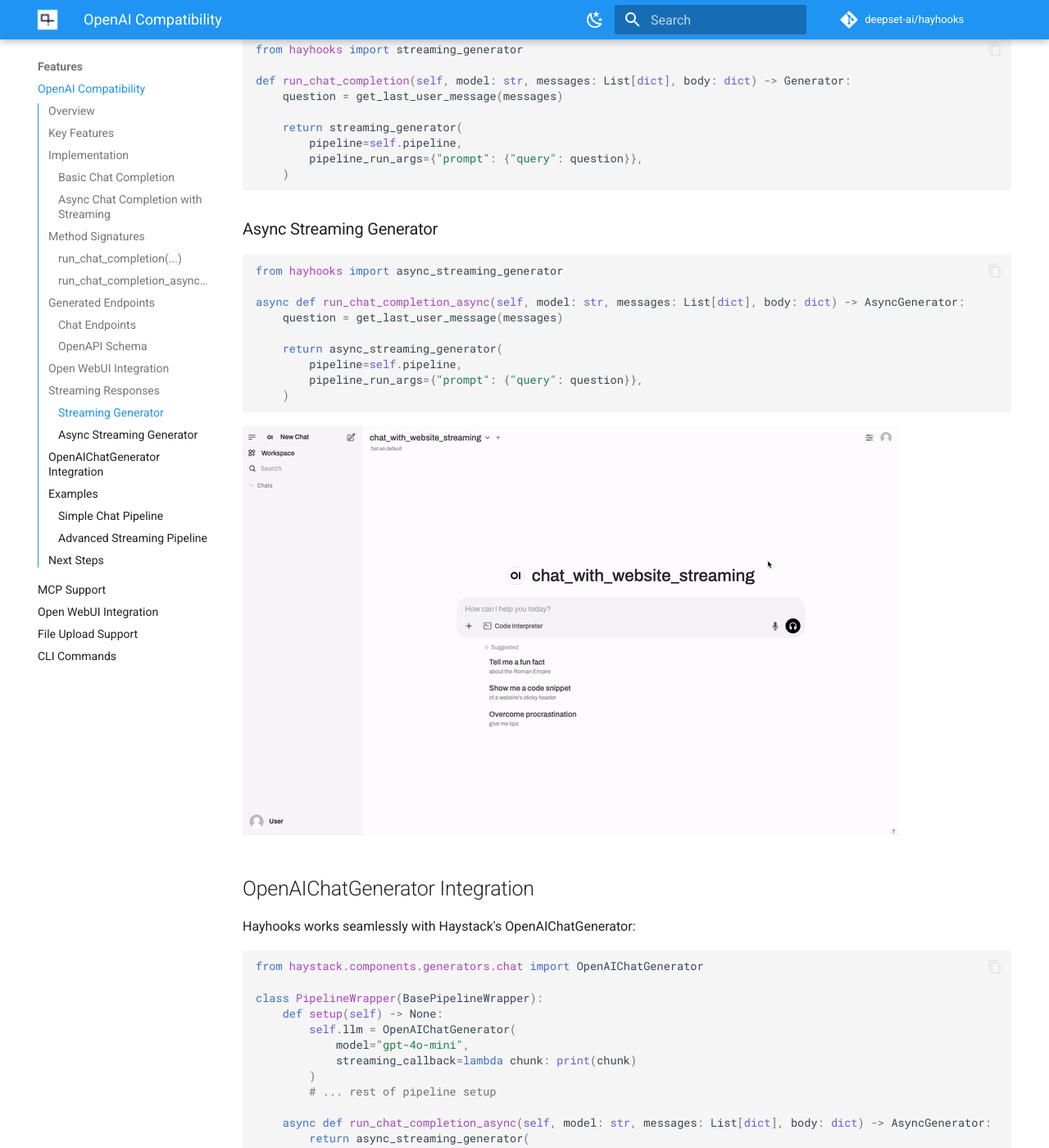
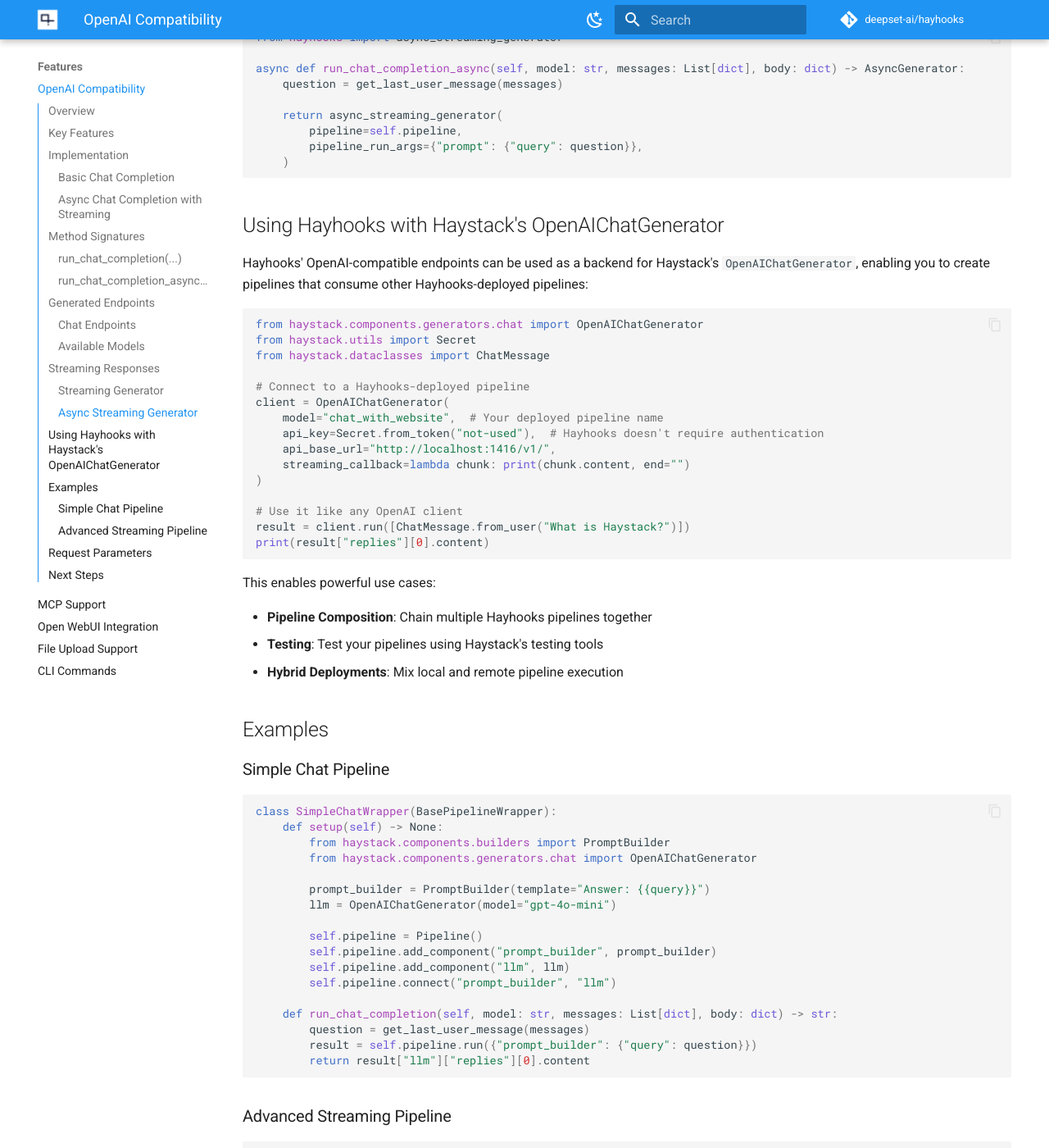
Before and after one commit to deepset-ai/hayhooks, an MkDocs documentation site: the page built from docs/features/openai-compatibility.md, in a window 1280 px wide and 1400 px high, scrolled down 3456 px. Shown: the whole window at 82% size. Built offline with MkDocs 1.6.1 and Material for MkDocs 9.7.7, drawn with Linux system fonts in a browser that asks for light colours; comment, search, counter and statistics services are not loaded; the version menu is left out; some of the changed text lies outside the part shown.

Commit message:
Update Open WebUI integration

````diff
--- a/docs/features/openai-compatibility.md
+++ b/docs/features/openai-compatibility.md
@@ -4,7 +4,7 @@
 
 ## Overview
 
-Hayhooks can automatically generate OpenAI-compatible endpoints if you implement the `run_chat_completion` method in your pipeline wrapper. This makes Hayhooks compatible with fully-featured chat interfaces like [Open WebUI](https://openwebui.com/), so you can use it as a backend for your chat interface.
+Hayhooks can automatically generate OpenAI-compatible endpoints if you implement the `run_chat_completion` or `run_chat_completion_async` method in your pipeline wrapper. This makes Hayhooks compatible with any OpenAI-compatible client or tool, including chat interfaces, agent frameworks, and custom applications.
 
 ## Key Features
 
@@ -108,41 +108,29 @@
 
 ### Chat Endpoints
 
-- `/{pipeline_name}/chat` - Direct chat endpoint
-- `/chat/completions` - OpenAI-compatible endpoint
-- `/v1/chat/completions` - OpenAI API compatible endpoint
+- `/{pipeline_name}/chat` - Direct chat endpoint for a specific pipeline
+- `/chat/completions` - OpenAI-compatible endpoint (routes to the model specified in request)
+- `/v1/chat/completions` - OpenAI API v1 compatible endpoint
 
-### OpenAPI Schema
+All endpoints support the standard OpenAI chat completion request format:
 
-The endpoints are automatically documented in the OpenAPI schema:
-
-```yaml
-/chat/completions:
-  post:
-    summary: OpenAI-compatible chat completion
-    requestBody:
-      content:
-        application/json:
-          schema:
-            type: object
-            properties:
-              model:
-                type: string
-              messages:
-                type: array
-                items:
-                  $ref: '#/components/schemas/ChatMessage'
-              stream:
-                type: boolean
-                default: false
-    responses:
-      '200':
-        description: Successful response
+```json
+{
+  "model": "pipeline_name",
+  "messages": [
+    {"role": "user", "content": "Your message"}
+  ],
+  "stream": false
+}
 ```
 
-## Open WebUI Integration
+### Available Models
 
-For detailed Open WebUI setup and integration, see the [Open WebUI Integration](openwebui-integration.md) guide.
+Use the `/v1/models` endpoint to list all deployed pipelines that support chat completion:
+
+```bash
+curl http://localhost:1416/v1/models
+```
 
 ## Streaming Responses
 
@@ -174,29 +162,33 @@
     )
 ```
 
-![chat-completion-streaming-example](../assets/chat-completion-streaming.gif)
+## Using Hayhooks with Haystack's OpenAIChatGenerator
 
-## OpenAIChatGenerator Integration
-
-Hayhooks works seamlessly with Haystack's OpenAIChatGenerator:
+Hayhooks' OpenAI-compatible endpoints can be used as a backend for Haystack's `OpenAIChatGenerator`, enabling you to create pipelines that consume other Hayhooks-deployed pipelines:
 
 ```python
 from haystack.components.generators.chat import OpenAIChatGenerator
+from haystack.utils import Secret
+from haystack.dataclasses import ChatMessage
 
-class PipelineWrapper(BasePipelineWrapper):
-    def setup(self) -> None:
-        self.llm = OpenAIChatGenerator(
-            model="gpt-4o-mini",
-            streaming_callback=lambda chunk: print(chunk)
-        )
-        # ... rest of pipeline setup
+# Connect to a Hayhooks-deployed pipeline
+client = OpenAIChatGenerator(
+    model="chat_with_website",  # Your deployed pipeline name
+    api_key=Secret.from_token("not-used"),  # Hayhooks doesn't require authentication
+    api_base_url="http://localhost:1416/v1/",
+    streaming_callback=lambda chunk: print(chunk.content, end="")
+)
 
-    async def run_chat_completion_async(self, model: str, messages: List[dict], body: dict) -> AsyncGenerator:
-        return async_streaming_generator(
-            pipeline=self.pipeline,
-            pipeline_run_args={"messages": messages},
-        )
+# Use it like any OpenAI client
+result = client.run([ChatMessage.from_user("What is Haystack?")])
+print(result["replies"][0].content)
 ```
+
+This enables powerful use cases:
+
+- **Pipeline Composition**: Chain multiple Hayhooks pipelines together
+- **Testing**: Test your pipelines using Haystack's testing tools
+- **Hybrid Deployments**: Mix local and remote pipeline execution
 
 ## Examples
 
@@ -249,7 +241,41 @@
         )
 ```
 
+## Request Parameters
+
+The OpenAI-compatible endpoints support standard parameters from the `body` argument:
+
+```python
+def run_chat_completion(self, model: str, messages: List[dict], body: dict) -> str:
+    # Access additional parameters
+    temperature = body.get("temperature", 0.7)
+    max_tokens = body.get("max_tokens", 150)
+    stream = body.get("stream", False)
+
+    # Use them in your pipeline
+    result = self.pipeline.run({
+        "llm": {
+            "generation_kwargs": {
+                "temperature": temperature,
+                "max_tokens": max_tokens
+            }
+        }
+    })
+    return result["llm"]["replies"][0].content
+```
+
+**Common parameters include:**
+
+- `temperature`: Controls randomness (0.0 to 2.0)
+- `max_tokens`: Maximum number of tokens to generate
+- `stream`: Enable streaming responses
+- `stop`: Stop sequences
+- `top_p`: Nucleus sampling parameter
+
+See the [OpenAI API reference](https://platform.openai.com/docs/api-reference/chat/create) for the complete list of parameters.
+
 ## Next Steps
 
-- [Open WebUI Integration](openwebui-integration.md) - Complete Open WebUI setup and advanced features
-- [Examples](../examples/overview.md) - See working examples
+- [Open WebUI Integration](openwebui-integration.md) - Use Hayhooks with Open WebUI chat interface
+- [Examples](../examples/overview.md) - Working examples and use cases
+- [File Upload Support](file-upload-support.md) - Handle file uploads in pipelines
--- a/mkdocs.yml
+++ b/mkdocs.yml
@@ -114,6 +114,8 @@
   - pymdownx.tilde
 
 extra:
+  version:
+    provider: mike
   social:
     - icon: fontawesome/brands/github
       link: https://github.com/deepset-ai/hayhooks
````
Also changed, not shown: docs/features/openwebui-integration.md (+99 -66 lines), docs/assets/open-webui-disable-generated-content.png (added), docs/assets/open-webui-enable-direct-connections.png (added).
